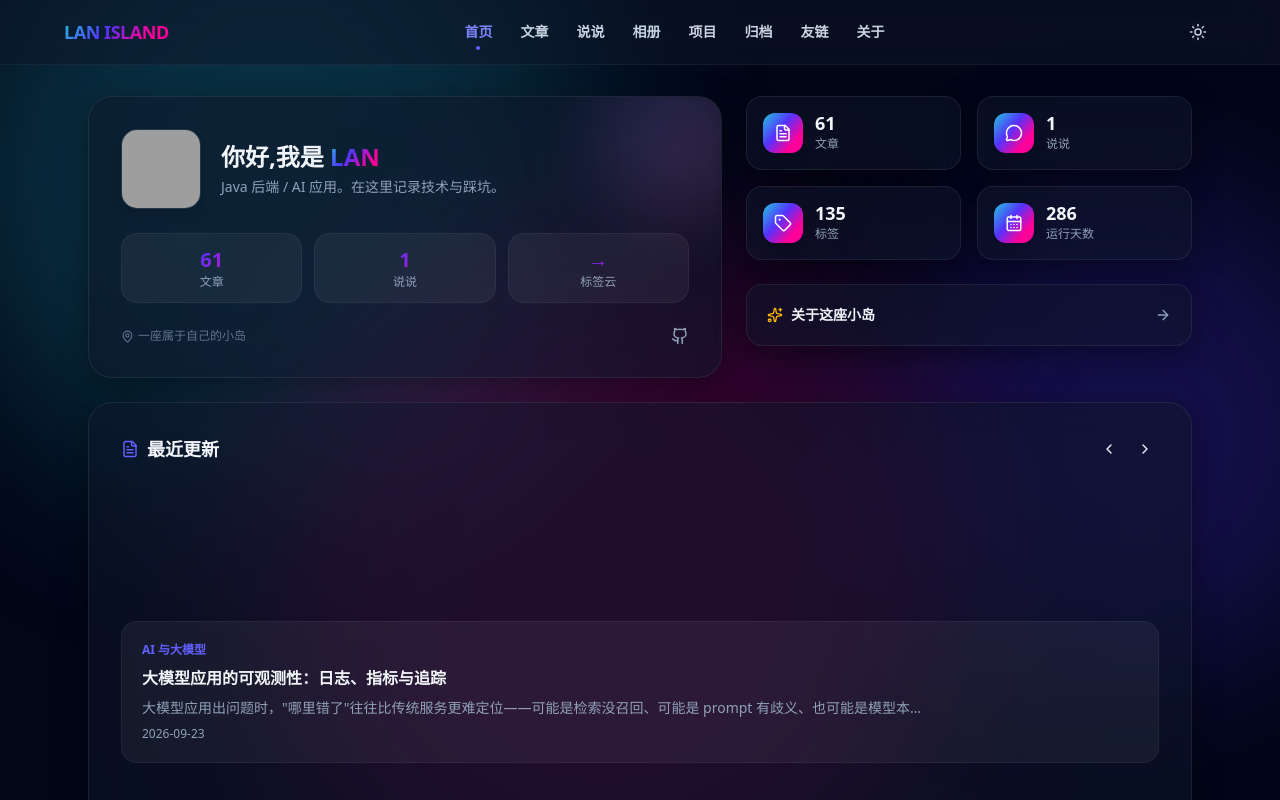
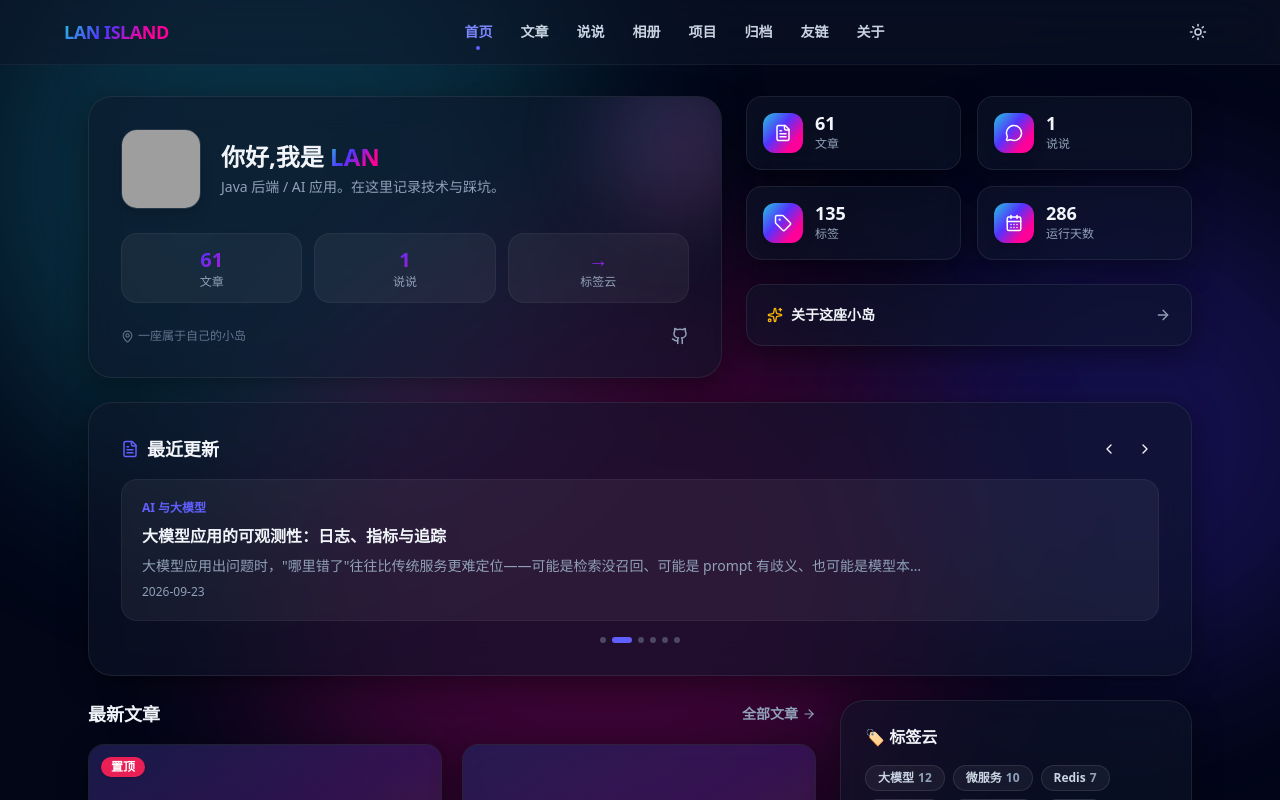
Before and after one commit to Inspirecc/LAN-island, a Next.js app: page / in a window 1280 px wide. Shown: the top 800 px of the page. Built offline with nearby package versions, Linux system fonts and the light colour scheme; grey boxes are pictures that could not be loaded.

Commit message:
fix: 轮播改为单卡片渲染+淡入动画,彻底消除空白区域

```diff
--- a/app/globals.css
+++ b/app/globals.css
@@ -89,6 +89,16 @@ body {
   50% { transform: translate(40px, -60px); opacity: 0.9; }
 }
 
+/* 轮播卡片切换淡入 */
+@keyframes fade-up {
+  from { opacity: 0; transform: translateY(8px); }
+  to { opacity: 1; transform: translateY(0); }
+}
+
+.animate-fade-up {
+  animation: fade-up 0.4s ease-out;
+}
+
 /* ===== 滚动条 ===== */
 ::-webkit-scrollbar {
   width: 6px;
--- a/components/LatestPosts.tsx
+++ b/components/LatestPosts.tsx
@@ -1,6 +1,5 @@
 // components/LatestPosts.tsx — 首页最新文章轮播(客户端,自动滚动)
-// 布局方案:CSS Grid 叠层。所有卡片占同一个网格单元,容器高度 = 最高的卡片,
-// 从根本上解决"内容比占位高就被裁切"的问题。
+// 方案:只渲染当前卡片(高度=单张卡片,绝无空白),切换时用 key 触发淡入动画
 "use client";
 
 import Link from "next/link";
@@ -20,6 +19,8 @@ export default function LatestPosts({ posts }: { posts: PostMeta[] }) {
   }, [count]);
 
   if (count === 0) return null;
+
+  const current = posts[index];
 
   return (
     <section className="glass relative overflow-hidden rounded-3xl p-6 sm:p-8">
@@ -47,28 +48,19 @@ export default function LatestPosts({ posts }: { posts: PostMeta[] }) {
         )}
       </div>
 
-      {/* Grid 叠层:同格堆叠,所有卡片结构一致(摘要已在数据层截断),高度稳定 */}
-      <div className="grid">
-        {posts.map((p, i) => (
-          <Link
-            key={p.slug}
-            href={`/posts/${p.slug}`}
-            className={`flex flex-col gap-2 rounded-2xl border border-white/30 bg-white/40 p-5 transition-all duration-500 dark:border-white/5 dark:bg-white/5 ${
-              i === index
-                ? "z-10 translate-y-0 opacity-100"
-                : "pointer-events-none invisible relative z-0 translate-y-3 opacity-0"
-            }`}
-          >
-            <span className="text-xs font-bold text-indigo-500">{p.category}</span>
-            <h3 className="line-clamp-1 text-base font-black transition-colors hover:text-indigo-500">
-              {p.title}
-            </h3>
-            <p className="line-clamp-1 text-sm text-slate-500 dark:text-slate-400">
-              {p.description}
-            </p>
-            <span className="text-xs text-slate-400">{formatDate(p.date)}</span>
-          </Link>
-        ))}
+      {/* key 变化触发重新挂载 → 淡入动画;高度恒等于单张卡片 */}
+      <div key={index} className="animate-fade-up">
+        <Link
+          href={`/posts/${current.slug}`}
+          className="flex flex-col gap-2 rounded-2xl border border-white/30 bg-white/40 p-5 transition-colors hover:border-indigo-400/60 dark:border-white/5 dark:bg-white/5"
+        >
+          <span className="text-xs font-bold text-indigo-500">{current.category}</span>
+          <h3 className="text-base font-black transition-colors hover:text-indigo-500">
+            {current.title}
+          </h3>
+          <p className="text-sm text-slate-500 dark:text-slate-400">{current.description}</p>
+          <span className="text-xs text-slate-400">{formatDate(current.date)}</span>
+        </Link>
       </div>
 
       <div className="mt-4 flex justify-center gap-1.5">
```
